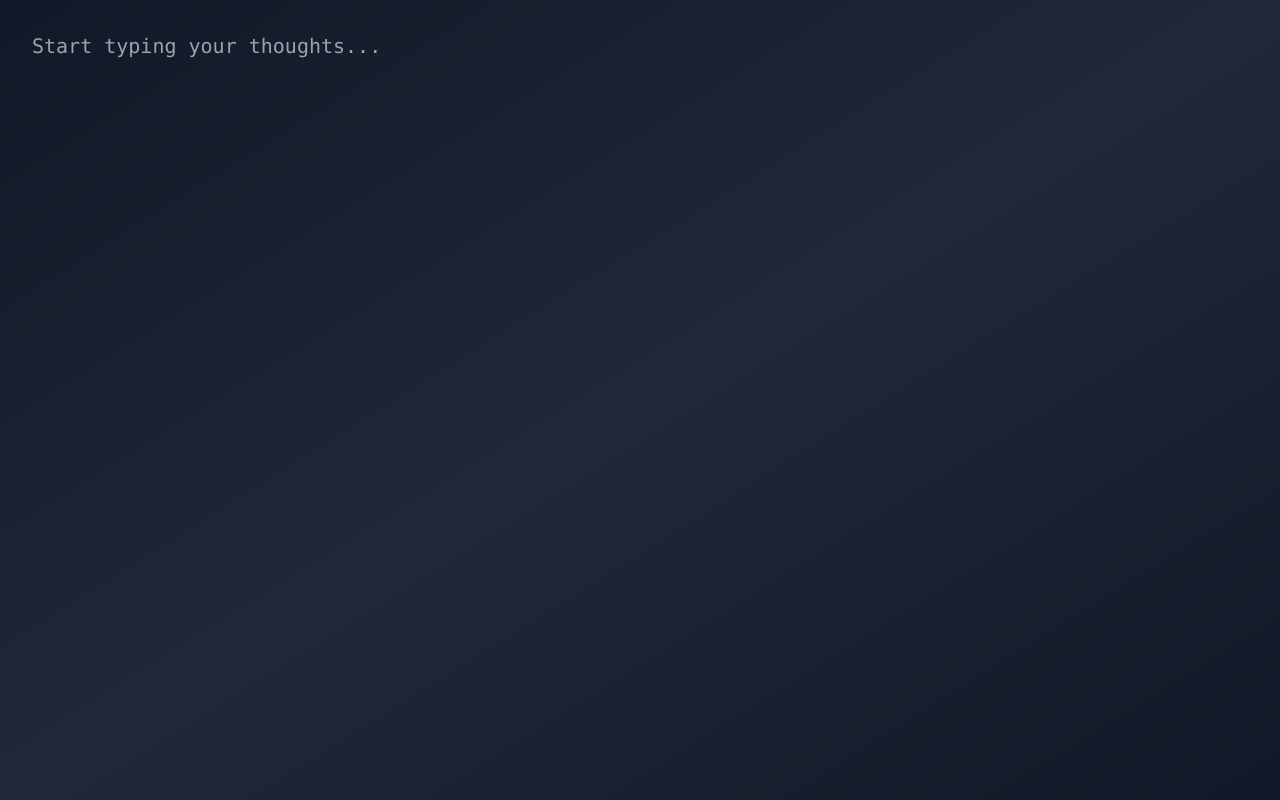
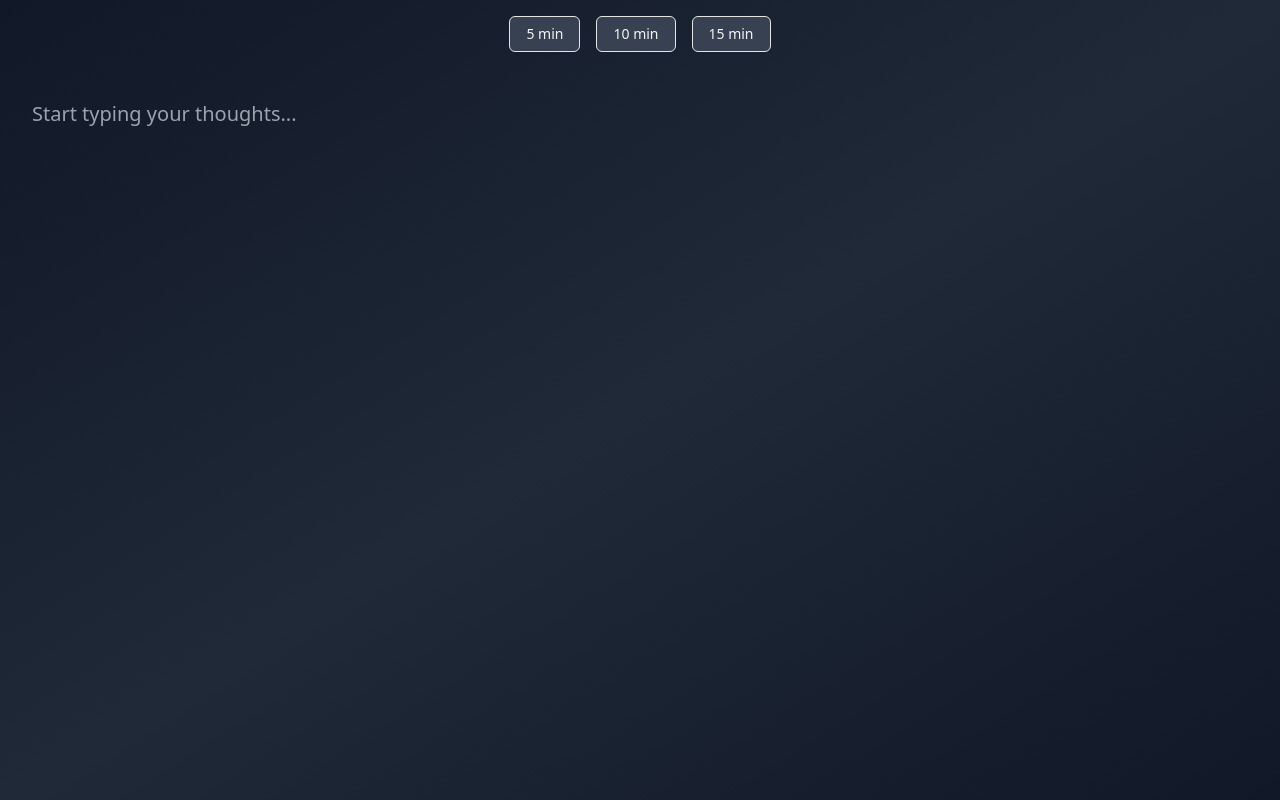
Before and after one commit to PinakeshwarVaishnav/inner-monologue-journal, a Next.js app: page / in a window 1280 px wide. Built offline with nearby package versions, Linux system fonts and the light colour scheme.

Commit message:
feat: add timer buttons for 5min, 10min, and 15min

```diff
--- a/src/app/page.tsx
+++ b/src/app/page.tsx
@@ -1,10 +1,25 @@
+import { Button } from "@/components/ui/button";
+
 export default function Home() {
   return (
-    <div className="bg-gradient-to-br from-gray-900 via-gray-800 to-gray-900 flex min-h-screen w-screen text-gray-100">
-      <textarea
-        className="bg-transparent h-[calc(100vh -16px)] w-full resize-none outline-none p-4 m-4 text-white text-xl font-mono"
-        placeholder="Start typing your thoughts..."
-      />
+    <div className="bg-gradient-to-br from-gray-900 via-gray-800 to-gray-900 flex flex-col min-h-screen w-screen text-gray-100">
+      <header className="p-4 flex justify-center items-center space-x-4">
+        <Button variant="outline" className="bg-gray-700">
+          5 min
+        </Button>
+        <Button variant="outline" className="bg-gray-700">
+          10 min
+        </Button>
+        <Button variant="outline" className="bg-gray-700">
+          15 min
+        </Button>
+      </header>
+      <main>
+        <textarea
+          className="bg-transparent h-full  w-80 resize-none outline-none p-4 m-4 text-white text-xl"
+          placeholder="Start typing your thoughts..."
+        />
+      </main>
     </div>
   );
 }
```
